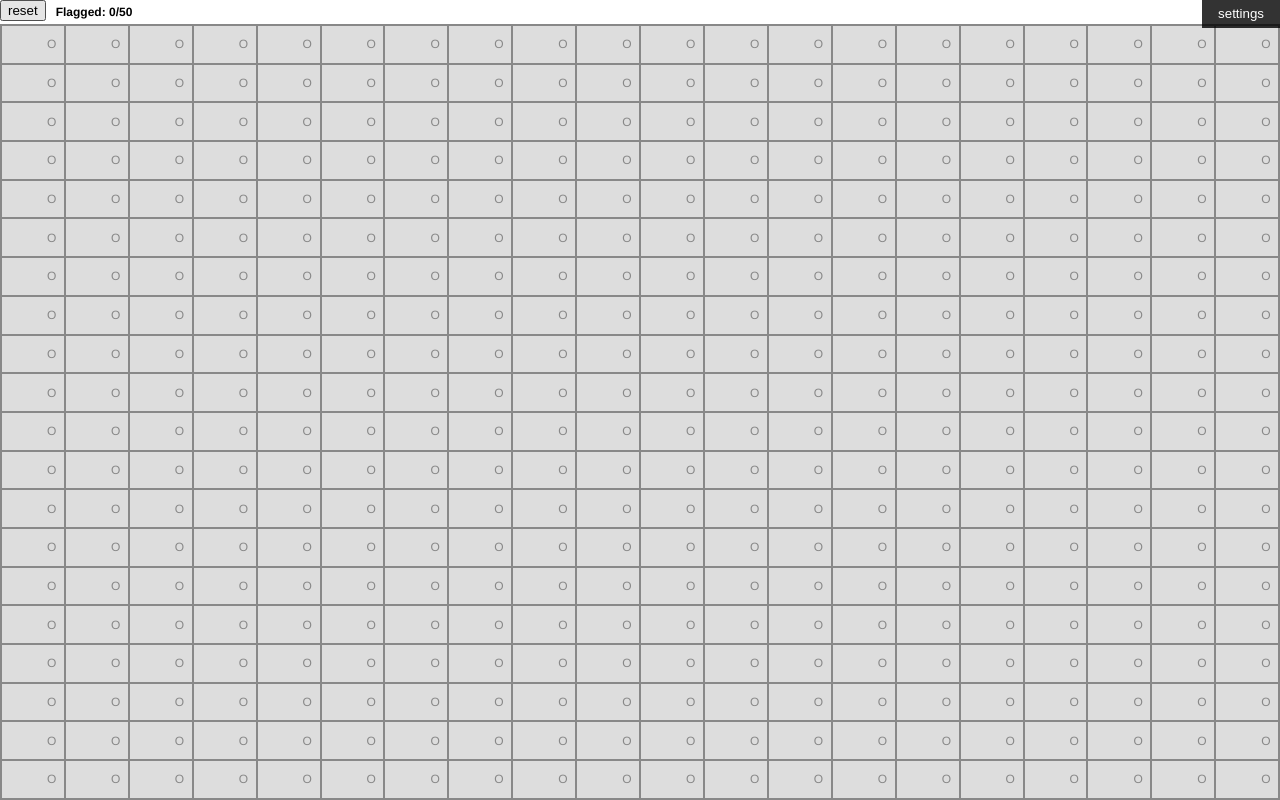
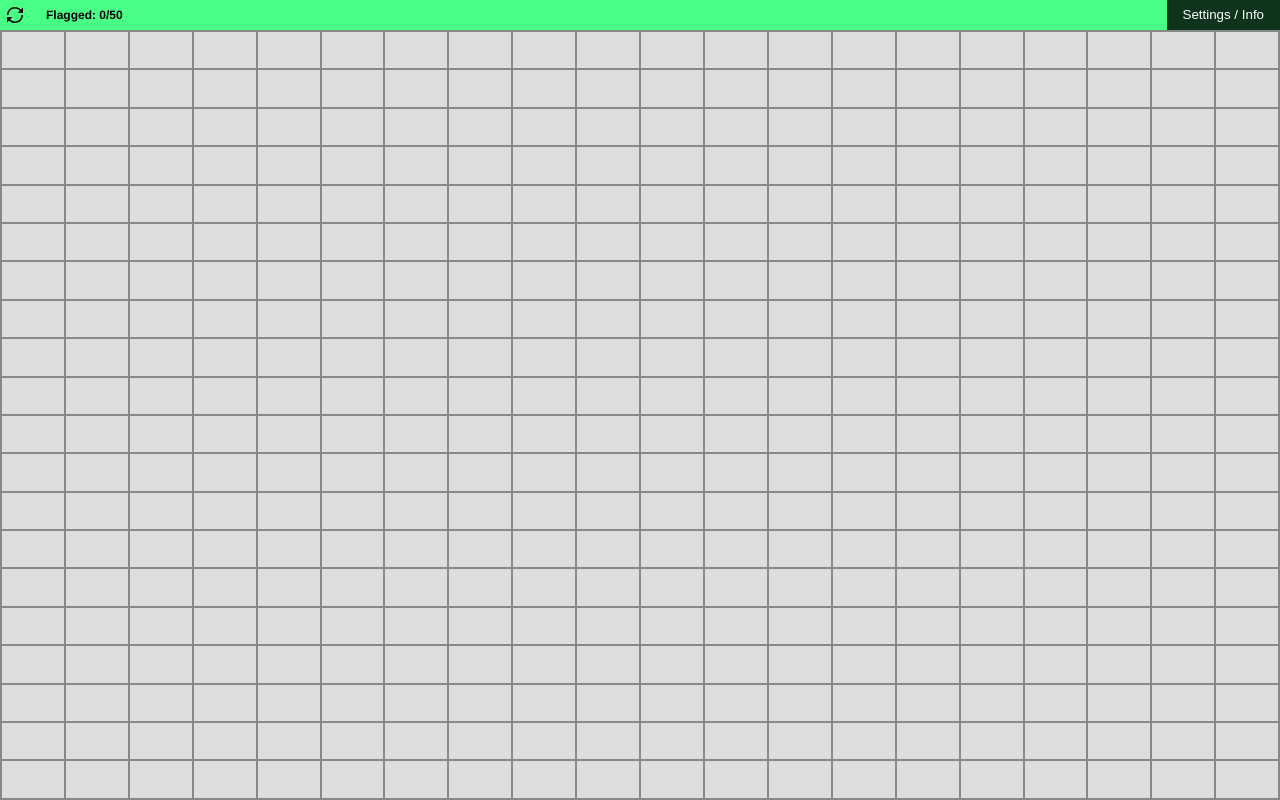
Before and after one commit to kritvit/minesweeper, a plain HTML site: page index.html in a window 1280 px wide. Drawn offline with Linux system fonts and the light colour scheme.

Commit message:
Minor styling.

```diff
--- a/minesweeper.css
+++ b/minesweeper.css
@@ -35,26 +35,53 @@ body {
 	right: 100%;
 	top: 0;
 	border: none;
+	border-radius: 0;
 	background: rgba(0,0,0,.8);
+	display: inline-block;
+	overflow: hidden;
+	-webkit-backface-visibility: hidden;
+	backface-visibility: hidden;
 	color: white;
-	padding: .4rem 1rem;
+	white-space: nowrap;
+	padding: 0 1rem;
+    line-height: 30px;
 }
 .minesweeper-controls .expand-toggle:focus {
 	outline: none;
 }
 .minesweeper-status {
-	background: white;
+	background: #4aff86;
 }
 .minesweeper-status .status {
 	float: left;
+	padding: 0 1rem;
+	line-height: 30px;
 }
 .minesweeper-status .flagged {
 	float: left;
-	padding: 5px 10px;
+	padding: 0 1rem;
+	line-height: 30px;
 	font-weight: bold;
 }
 .minesweeper-status .reset {
 	float: left;
+	cursor: pointer;
+	width: 20px;
+	height: 20px;
+	margin: 5px;
+	border: none;
+	border-radius: 0;
+	background: none;
+	display: inline-block;
+	position: relative;
+	overflow: hidden;
+	-webkit-backface-visibility: hidden;
+	backface-visibility: hidden;
+	color: white;
+	background-image: url(assets/icons/reload.svg);
+	background-repeat: no-repeat;
+	background-size: 16px;
+	background-position: center;
 }
 .minesweeper-board {
 	border: solid 1px #888;
@@ -71,7 +98,7 @@ body {
 	overflow: hidden;
 	border: solid 1px #888;
 	color: #888;
-	text-indent: 200%;
+	text-indent: 10000px;
 	transition: background .5s ease-in-out, border-color .5s ease-in-out;
 	/*transform: scale(2);*/
 	display: flex;
@@ -81,7 +108,7 @@ body {
 	flex-grow: 1;
 }
 .minesweeper-item:hover {
-	background: #666;
+	background: #ccc;
 }
 .minesweeper-item.-cleared {
 	border: solid 1px #eee;
--- a/minesweeper.js
+++ b/minesweeper.js
@@ -8,19 +8,20 @@
 
 			<div class="minesweeper-controls">
 				<br><br>
-				<p>SETTINGS</p>
+				<p>- SETTINGS -</p>
 				<button type="button" class="controls-level" data-level="0">easy</button>
 				<button type="button" class="controls-level" data-level="1">medium</button>
 				<button type="button" class="controls-level"  data-level="2">hard</button>
-				<p>HELP</p>
+				<br><br>
+				<p>- INFO -</p>
 				<p>Start game by clicking on a square.</p>
 				<p>To flag a square, press space bar while hovering.</p>
 				<br><br>
-				<button type="button" class="expand-toggle">settings</button>
+				<button type="button" class="expand-toggle" title="Configure Game">Settings / Info</button>
 			</div>
 
 			<div class="minesweeper-status">
-				<button type="button" class="reset">reset</button>
+				<button type="button" class="reset" title="Reset Game"></button>
 				<div class="flagged">Hover item and press space to flag item</div>
 				<div class="status"></div>
 			</div>
```
Also changed, not shown: assets/icons/reload.svg (added).
